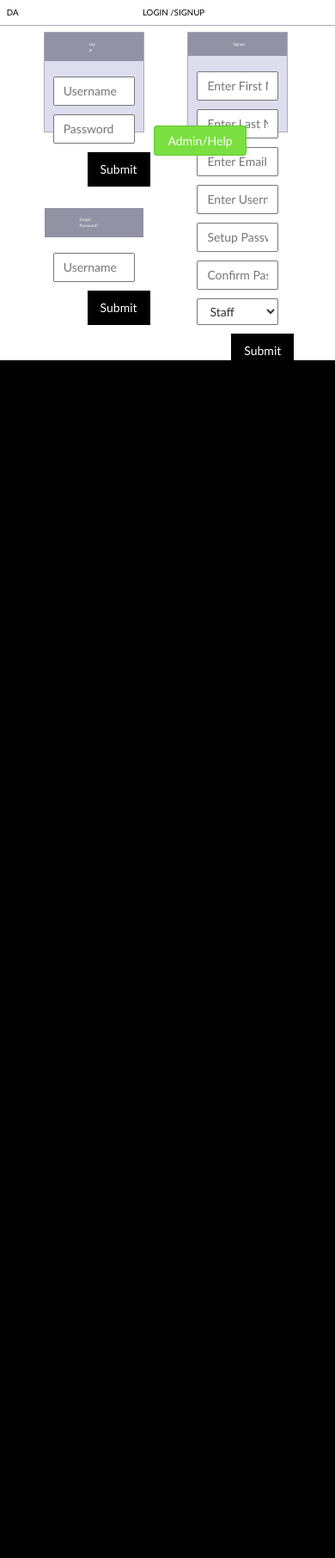
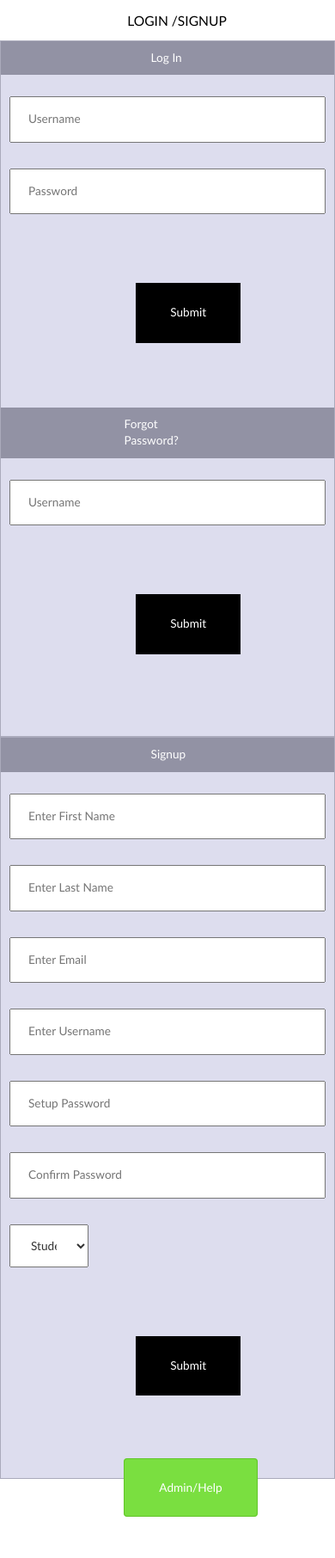
Before and after one commit to vivekkumarbilla/event, a Django app: page /depactt/kjsomaiyacollegeofengineeringandinformationtechnologyteachers-login in a window 390 px wide. Shown: the whole page at 86% size. Run offline with Django 3.2, Linux system fonts and the light colour scheme; some libraries are stand-ins or nearby versions.

Commit message:
initial vivek commit

```diff
--- a/depactt/templates/depactt/allevents.html
+++ b/depactt/templates/depactt/allevents.html
@@ -1303,7 +1303,7 @@
 			.mainheadelements{
 				float: left;
 				width: 100vw;
-				background-color: cyan;
+				background-color: #DDDDEE;
 			}
 			.mainheadelements2{
 				float: left;
@@ -1659,7 +1659,7 @@
 				padding: 15px 5px;
 				height: 100%;
 				font-size: 1.5vw;
-				border: 0.5px solid #000;
+				/*border: 0.5px solid #000;*/
 			}
 			.topbut{
 				padding: 0px;
--- a/depactt/templates/depactt/home.html
+++ b/depactt/templates/depactt/home.html
@@ -583,7 +583,6 @@
 		----------------------------------------------------------------------MOBILE MEDIA QUERY------------------------------------------------------------------------
 		----------------------------------------------------------------------MOBILE MEDIA QUERY------------------------------------------------------------------------
 		----------------------------------------------------------------------MOBILE MEDIA QUERY------------------------------------------------------------------------*/
-		/* 100% Image Width on Smaller Screens */
 		@media only screen and (max-width: 1200px){
 			.basicbutton{
 				padding: 2.5vw 2.5vw;
--- a/depactt/templates/depactt/login.html
+++ b/depactt/templates/depactt/login.html
@@ -15,23 +15,6 @@
 			overflow-x: hidden;
 			overflow-y: hidden;
 		}
-		nav{
-			background-color: yellow;
-			width: 100vw;
-			overflow-x: hidden;
-		}
-		::-webkit-scrollbar {
-		    /*width: 0px;   Remove scrollbar space */
-		    /*background: white;*/  /* Optional: just make scrollbar invisible */
-		    background-color: #FFF;
-		}
-		::-webkit-scrollbar-thumb{
-			background-color: #17252A;
-			border-radius: 8px;
-		}
-		 .fixed-position {
-	    	position: fixed;
-		}
 		/*--------------------------------------------------------------------HEADER------------------------------------------------------------------------
 		----------------------------------------------------------------------HEADER------------------------------------------------------------------------
 		----------------------------------------------------------------------HEADER------------------------------------------------------------------------
@@ -44,22 +27,6 @@
 			/*box-shadow: 0 12px 16px 0 rgba(0,0,0,0.24), 0 17px 50px 0 rgba(0,0,0,0.19);*/
 			font-family: Calibri;
 			border-bottom: 1px solid #AAAABB;
-		}
-		.but{
-			outline: 0;
-			border: none;
-		}
-		.basicbutton{
-			padding: 2vw 2.5vw;
-			float: left;
-			color: black;
-			background-color: #FFFFFF;
-			font-size: 2.5vw;
-			height: 7.5vw;
-		}
-		.basicbutton:hover{
-			color: #FFF;
-			background-color: #000;
 		}
 		#basictitle, #basicpage{
 			margin-top: 0px;
@@ -77,20 +44,6 @@
 		#basicpage{
 			margin-left: 35vw;
 		}
-		/*--------------------------------------------------------------------BASIC NAV BAR CONTENT STYLES------------------------------------------------------------------------
-		----------------------------------------------------------------------BASIC NAV BAR CONTENT STYLES------------------------------------------------------------------------
-		----------------------------------------------------------------------BASIC NAV BAR CONTENT STYLES------------------------------------------------------------------------
-		----------------------------------------------------------------------BASIC NAV BAR CONTENT STYLES------------------------------------------------------------------------*/
-
-		.low{
-			padding-right: 3.6vw;
-		}
-		.mid{
-			padding-right: 2vw;
-		}
-		.high{
-			padding-right: 0.2vw;
-		}
 		/*--------------------------------------------------------------------MAIN------------------------------------------------------------------------
 		----------------------------------------------------------------------MAIN------------------------------------------------------------------------
 		----------------------------------------------------------------------MAIN------------------------------------------------------------------------
@@ -106,60 +59,18 @@
 			box-sizing: border-box;
 			background-color: #FFFFFF;
 		}
-		.mainheadelements{
-			float: left;
-			margin-top: 1vw;
-			width: 100vw;
-		}
-		.mainheadelements2{
-			float: left;
-			margin-top: 0.5vw;
-			width: 100vw;
-			padding-top: 0.5vw;
-			padding-left: 43.5vw;
-			background-color: #FFFFFF;
-		}
-		.mainheadelements h1{
-			float: left;
-			margin-top: 0px;
-			margin-left: 2vw;
-			font-size: 1.5vw;
-		}
-		.mainheadelements2 h1{
-			float: left;
-			margin-top: 0px;
-		}
 		.mainelements{
 			float: left;
 			margin-left: 13vw;
 			margin-top: 2vw;
 			width: 30vw;
-			height: 30vw;
+			height: 35vw;
 			background-color: #DDDDEE;
 			border: 0.5px solid #AAAABB;
 		}
 		.mainelements:hover{
-			transform: scale(1.03);
+			transform: scale(1.02);
 			border: 0.5px solid #AAAABB;
-		}
-		.leftelements{
-			float: left;
-		}
-		.rightelements{
-			float: right;
-		}
-		.buts{
-			float: left;
-			text-decoration: none;
-			background-color: black;
-			color: white;
-			padding: 10px 15px;
-			margin-left: 48vw;
-		}
-		.buts:hover{
-			text-decoration: none;
-			background-color: white;
-			color: black;
 		}
 		.log{
 			font-size: 1.2vw;
@@ -174,7 +85,7 @@
 			font-size: 1.2vw;
 			width: 100%;
 			padding: 10px 35.5%;
-			margin-top: 20px;
+			margin-top: 70px;
 			margin-bottom: 13px;
 			background-color: #9292A4;
 			color: white;
@@ -186,8 +97,19 @@
 		}
 		.in{
 			outline: 0;
-			padding: 5px 10px;
+			padding: 8px 16px;
 			width: 100%;
+		}
+		.in2{
+			outline: 0;
+			padding: 8px 16px;
+			width: 25%;
+		}
+		.in3{
+			outline: 0;
+			margin-top: 10px;
+			padding: 8px 16px;
+			width: 72%;
 		}
 		.but{
 			background-color: black;
@@ -218,9 +140,93 @@
 			color: white;
 			text-decoration: none;
 		}
+		@media only screen and (max-width: 1200px){
+			#basicpage{
+				margin-top: 0px;
+				margin-bottom: 0px;
+				color: #000;
+				float: left;
+				height: 12vw;
+				font-size: 4vw;
+				padding-top: 4vw;
+				margin-left: 38vw;
+			}
+			#basictitle{
+				display: none;
+			}
+			#basicmain{
+				float: left;
+				height: 100vh;
+				width: 100vw;
+				margin-top: 0vw;
+				padding: 12vw 0vw;
+				overflow-y: scroll;
+			}
+			.mainelements{
+				float: left;
+				margin-left: 0px;
+				margin-top: 0px;
+				width: 100vw;
+				height: auto;
+				background-color: #DDDDEE;
+				border: 0.5px solid #AAAABB;
+				padding-bottom: 5vh;
+			}
+			.mainelements:hover{
+				transform: none;
+				border: 0.5px solid #AAAABB;
+			}
+			.log{
+				font-size: 3.5vw;
+				padding: 10px 45%;
+			}
+			.log2{
+				font-size: 3.5vw;
+				padding: 10px 37%;
+			}
+			.lab{
+				margin-top: 20px;
+				width: 100%;
+				padding: 5px 10px;
+			}
+			.in{
+				padding: 15px 20px;
+				font-size: 3.5vw;
+			}
+			.in2{
+				padding: 15px 20px;
+				font-size: 3.5vw;
+			}
+			.in3{
+				padding: 15px 20px;
+				font-size: 3.5vw;
+			}
+			.but{
+				padding: 25px 40px;
+				font-size: 3.5vw;
+				margin-left: 40%;
+				margin-top: 50px;
+			}
+			.but:hover{
+				background-color: white;
+				color: black;
+				border: 1px solid black;
+			}
+			.mainlink{
+				margin-top: 70px;
+				padding: 25px 40px;
+				font-size: 3.5vw;
+				margin-left: 37%;
+			}
+			.mainlink:hover{
+				background-color: #62C529;
+				color: white;
+				text-decoration: none;
+			}
+		}
 	</style>
 </head>
-<body onload="startTime()">
+<body>
 	<!-- ---------------------------------------------------------------------------------------------MAIN-------------------------------------------------------------------------- -->
 	<main id="basicmain">
 	{% if messages %}
@@ -229,7 +235,7 @@
     	{% endfor %}
 	{% endif %}
 	<div class="mainelements">
-		<form  action="kjsomaiyacollegeofengineeringandinformationtechnologyteachers-login" id="main" method="POST" class="login">
+		<form  action="kjsomaiyacollegeofengineeringandinformationtechnologyteachers-login" id="main1" method="POST" class="login">
 			{% csrf_token %}
 			<p class="log">
 				Log In
@@ -246,22 +252,22 @@
 				</button>
 			</div>
 		</form>
-		<form  action="kjsomaiyacollegeofengineeringandinformationtechnologyteachers-forgotpassword" id="main" method="POST" class="login2">
+		<form  action="kjsomaiyacollegeofengineeringandinformationtechnologyteachers-forgotpassword" id="main2" method="POST" class="login2">
 			{% csrf_token %}
 			<p class="log2">
 				Forgot Password?
 			</p>
 			<div class="lab">
-				<input id="in" type="text" name="usname" class="in" placeholder="Username">
+				<input id="inf" type="text" name="usname" class="in" placeholder="Username">
 			</div>
 			<div class="lab">
-				<button id="butnlo" class="but">
+				<button id="butnlof" class="but">
 					Submit
 				</button>
 			</div>
 		</form>
 	</div>
-	<form action="kjsomaiyacollegeofengineeringandinformationtechnologyteachers-signup" id="main" method="POST" class="mainelements">
+	<form action="kjsomaiyacollegeofengineeringandinformationtechnologyteachers-signup" id="main3" method="POST" class="mainelements">
 		{% csrf_token %}
 		<p class="log">
 			Signup
@@ -270,7 +276,7 @@
 			<input autocomplete="off" type="text" id="fname" name="firstname" class="in" placeholder="Enter First Name">
 		</div>
 		<div class="lab">
-			<input autocomplete="off" type="text" id="fname" name="lastname" class="in" placeholder="Enter Last Name">
+			<input autocomplete="off" type="text" id="lname" name="lastname" class="in" placeholder="Enter Last Name">
 		</div>
 		<div class="lab">
 			<input autocomplete="off" type="email" id="email" name="emailid" class="in" placeholder="Enter Email">
@@ -285,10 +291,11 @@
 			<input autocomplete="off" type="Password" id="passs2" name="password2" class="in" placeholder="Confirm Password">
 		</div>
 		<div class="lab">
-			<select class="in" id="carsin" name="dd">
+			<select class="in2" id="carsin" name="dd" onchange="check(this)">
+				<option value="student">Student</option>
 				<option value="staff">Staff</option>
-				<option value="student">Student</option>
 			</select>
+			<input style="display: none;" autocomplete="off" type="Password" id="passs3" name="password3" class="in3" placeholder="Enter Teacher Code">
 		</div>
 		<div class="lab">
 			<button id="butnsi" class="but">
@@ -333,7 +340,16 @@
 			    }
 			});
 		}
-
+		function check(that) {
+		    if (that.value == "staff") {
+		    	console.log('found')
+		        document.getElementById("passs3").style.display = "block";
+		    }
+		    else {
+		    	console.log('nofound')
+		        document.getElementById("passs3").style.display = "none";
+		    }
+		}
 
 	</script>
 </body>
--- a/depactt/views.py
+++ b/depactt/views.py
@@ -84,6 +84,7 @@ def login(request):
 		passwordrr1=request.POST['pssword']
 
 		if (len(uname)==0) or (len(passwordrr1)==0):
+			messages.warning(request,'Please Enter Password Correctly')
 			return redirect('kjsomaiyacollegeofengineeringandinformationtechnologyteachers-login')
 		else:
 			user = auth.authenticate(username=uname, password=passwordrr1)
@@ -93,7 +94,7 @@ def login(request):
 				# return user
 				return redirect('kjsomaiyacollegeofengineeringandinformationtechnologyteachers-home')
 			else:
-				messages.warning(request,'User doesnt exists or password wrong')
+				messages.warning(request,'User doesnt exists or Password wrong')
 				return redirect('kjsomaiyacollegeofengineeringandinformationtechnologyteachers-login')
 	else:
 		return render(request, 'depactt/login.html')
@@ -117,12 +118,16 @@ def signup(request):
 					return redirect('kjsomaiyacollegeofengineeringandinformationtechnologyteachers-login')
 				else:
 					if stat=='staff':
-						user= User.objects.create_user(username=uname, first_name=fname, last_name=lname, email=ename, password=passwordrr1, is_staff=True)
-						user.save()
-						user2=Details(urref=User.objects.get(username=uname))
-						user2.save()
-						print('it worked');
-						messages.success(request,'User Created Successfully, Please Login to continue')
+						passwordrr3=request.POST['password3']
+						if passwordrr3=='kjsieitcompsteachers':
+							user= User.objects.create_user(username=uname, first_name=fname, last_name=lname, email=ename, password=passwordrr1, is_staff=True)
+							user.save()
+							user2=Details(urref=User.objects.get(username=uname))
+							user2.save()
+							print('it worked');
+							messages.success(request,'User Created Successfully, Please Login to continue')
+						else:
+							messages.warning(request,'Wrong Code')
 					if stat=='student':
 						user= User.objects.create_user(username=uname, first_name=fname, last_name=lname, email=ename, password=passwordrr1, is_staff=False)
 						user.save()
```
Also changed, not shown: event/settings.py (+4 -8 lines).
